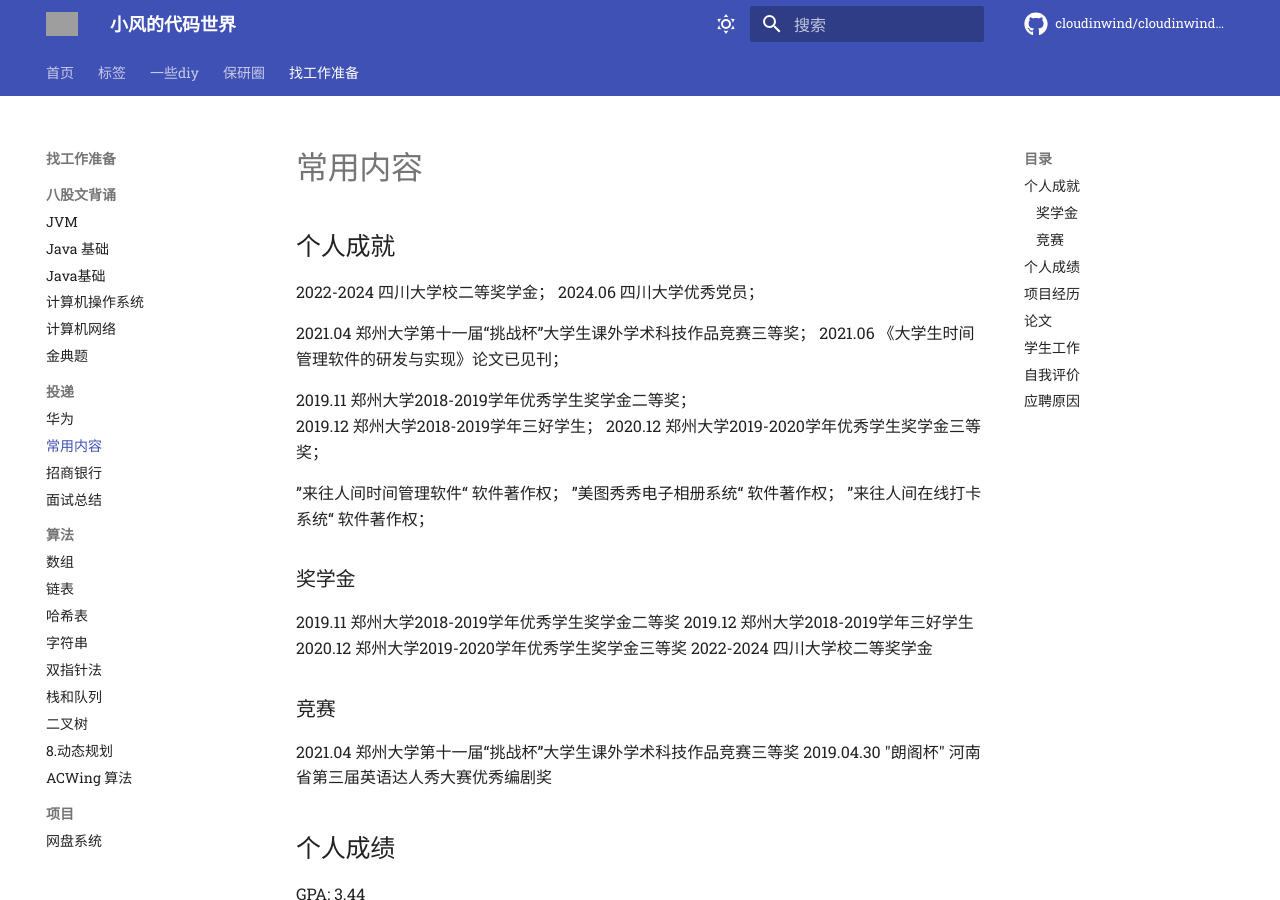
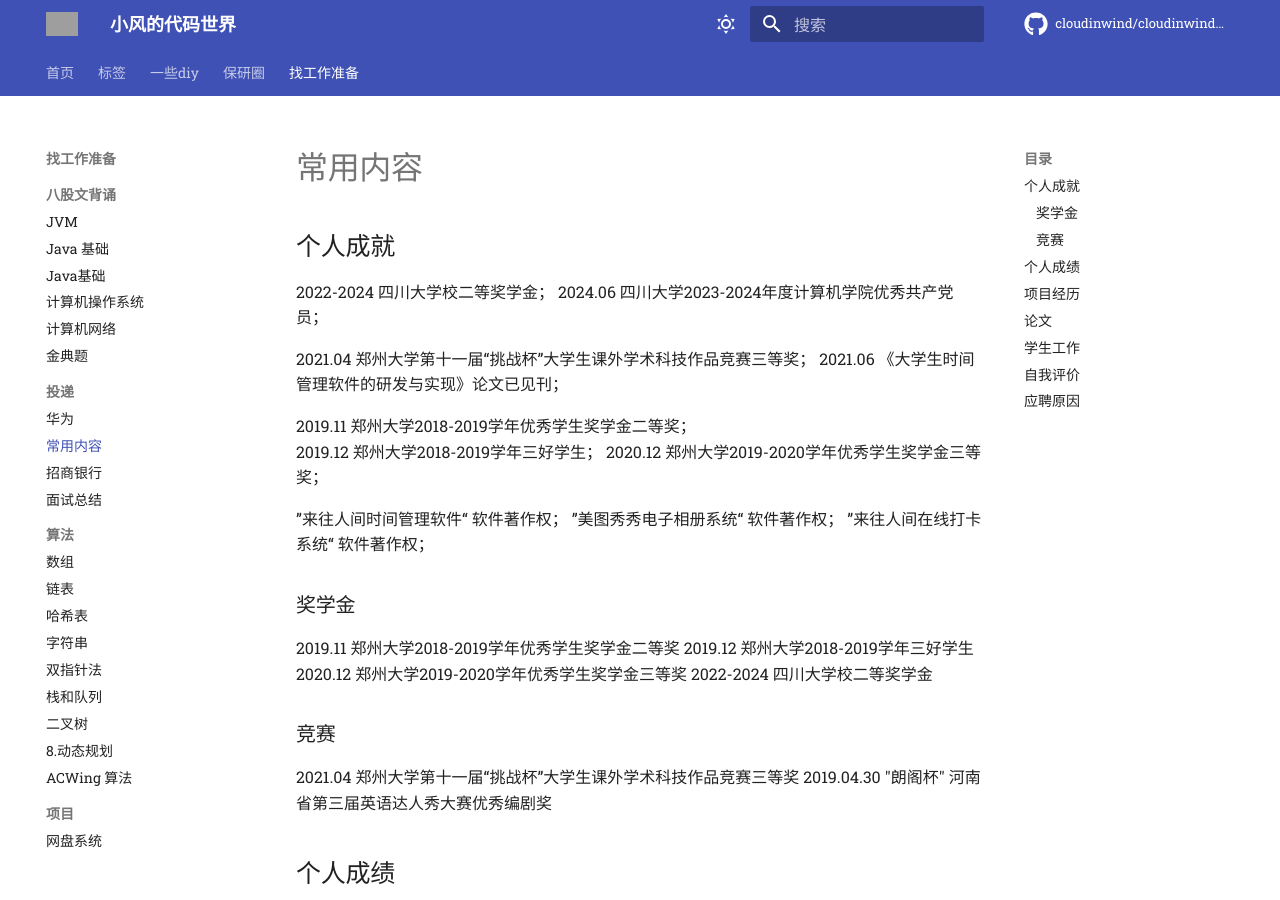
Before and after one commit to cloudinwind/cloudinwind.github.io, an MkDocs documentation site: the page built from docs/找工作准备/投递/常用内容.md, in a window 1280 px wide and 900 px high. Built offline with MkDocs 1.6.1 and Material for MkDocs 9.7.7, drawn with Linux system fonts in a browser that asks for light colours; comment, search, counter and statistics services are not loaded; grey boxes are pictures that could not be loaded.

Commit message:
cloudinwind 2024-9-10:17:55:42

```diff
--- a/docs/找工作准备/投递/常用内容.md
+++ b/docs/找工作准备/投递/常用内容.md
@@ -1,6 +1,6 @@
 ## 个人成就
 2022-2024 四川大学校二等奖学金；
-2024.06   四川大学优秀党员；
+2024.06   四川大学2023-2024年度计算机学院优秀共产党员；
 
 2021.04   郑州大学第十一届“挑战杯”大学生课外学术科技作品竞赛三等奖；
 2021.06   《大学生时间管理软件的研发与实现》论文已见刊；
```
